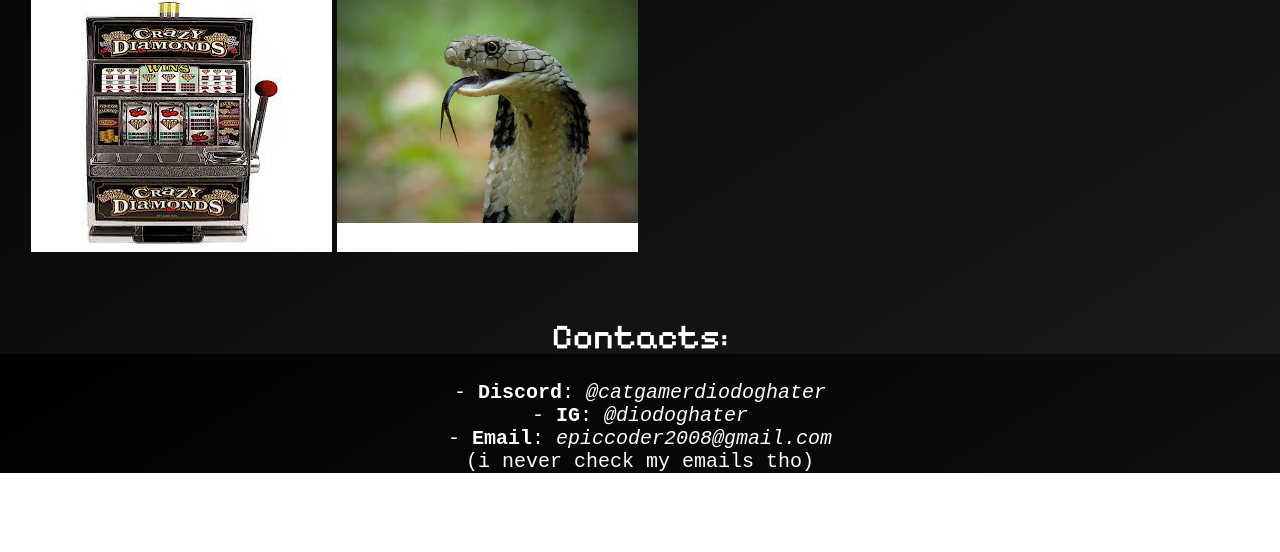
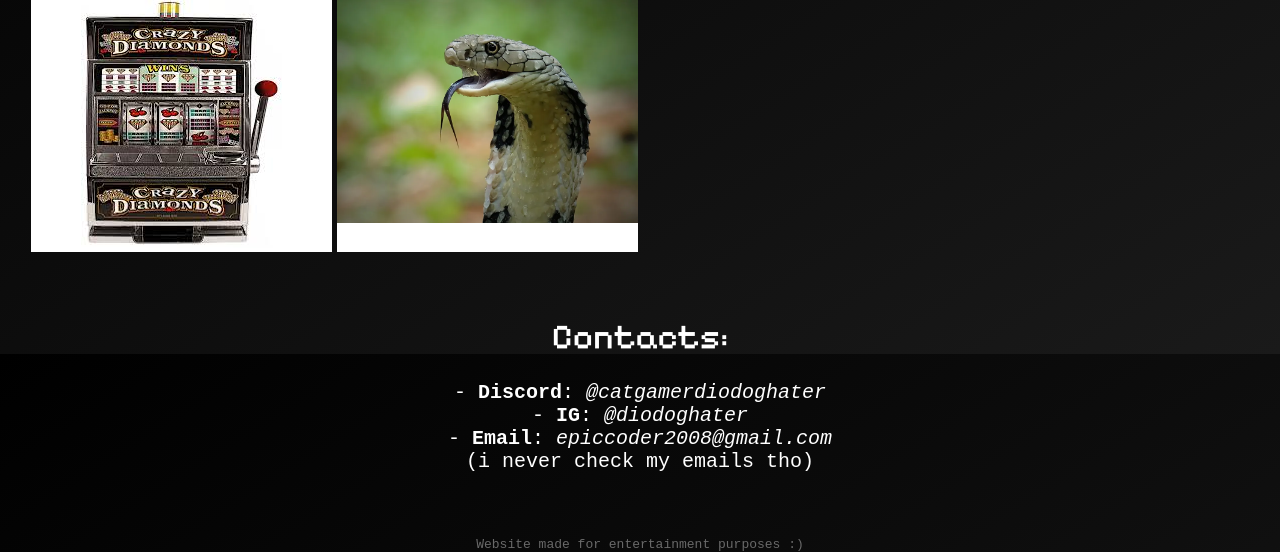
Before and after one commit to DioDogHater/DioDogHater.github.io, a plain HTML site: page index.html in a window 1280 px wide. Shown: the part 446-998 px from the top of the page. Before the commit the page ends 919 px from the top, so only its background shows below. Drawn offline with Linux system fonts and the light colour scheme.

Commit message:
Update index.html
Fixed scrolling (the space at the bottom was very tight, not very readable)

```diff
--- a/index.html
+++ b/index.html
@@ -110,5 +110,6 @@ Projects:
 (i never check my emails tho)
 </p>
 </div>
+<div style="width: 100%; height: 10px; margin: 0; font-family: monospace; color: dimgrey; text-align: -webkit-center;"><p>Website made for entertainment purposes :)</p></div>
 </body>
 </html>
```
